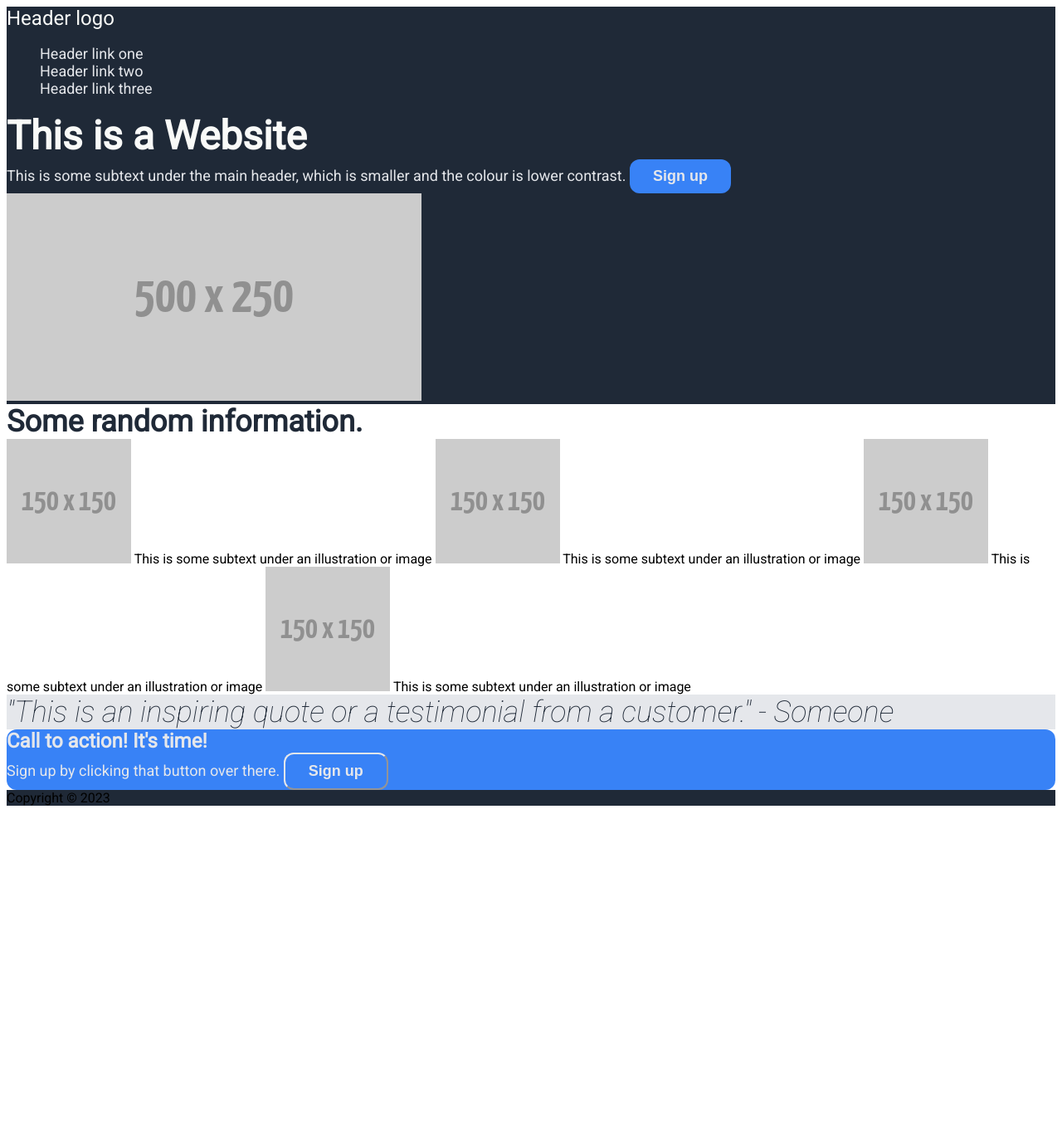
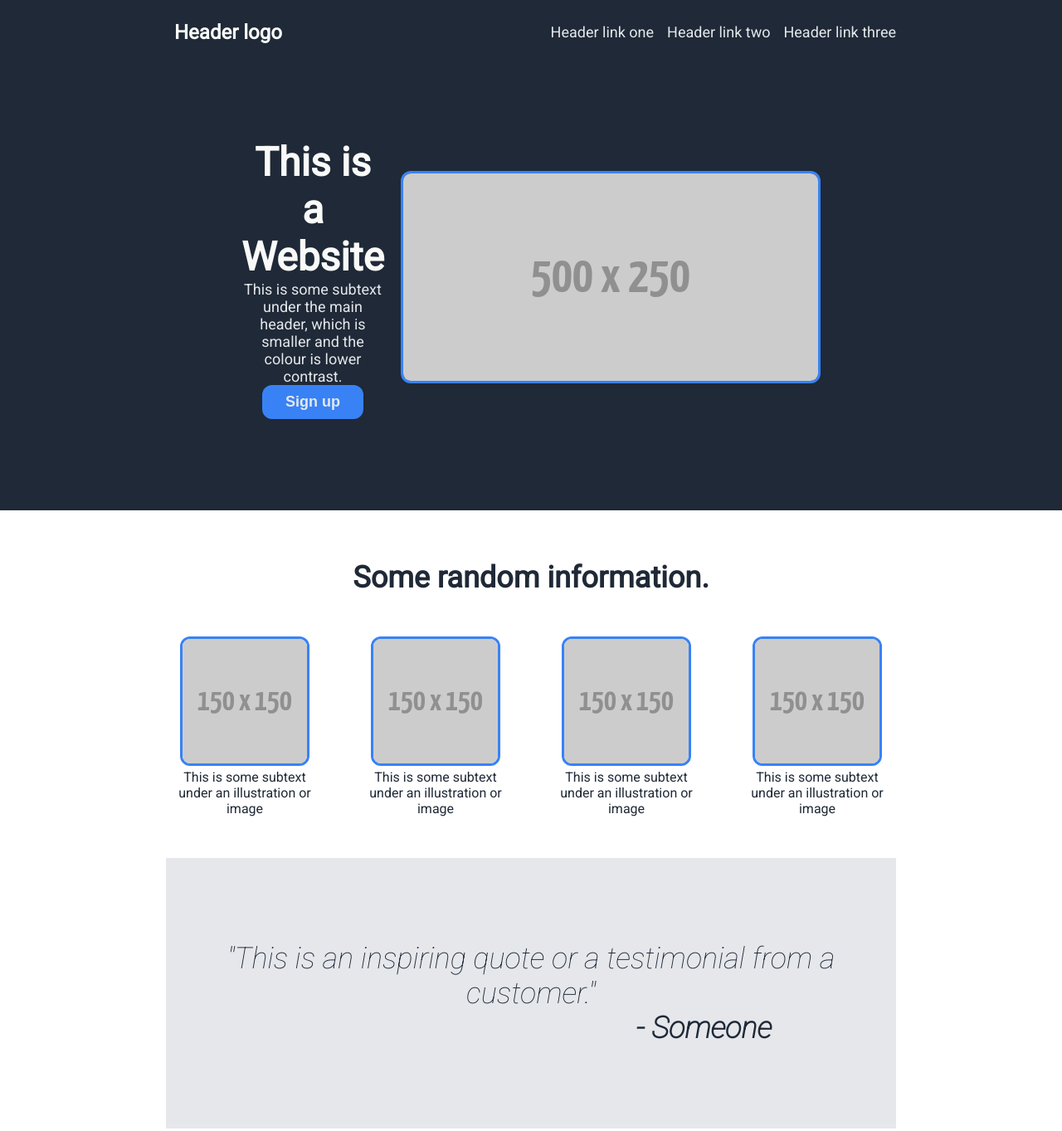
Before and after one commit to Jadex89/website1, a plain HTML site: page index.html in a window 1280 px wide. Shown: the top 1363 px of the page at 83% size. Before the commit the page ends 979 px from the top, so only its background shows below. Drawn offline with Linux system fonts and the light colour scheme.

Commit message:
Working on the layout using flex and trying to get it as close as I can to the design - needs more work

```diff
--- a/index.html
+++ b/index.html
@@ -9,8 +9,13 @@
         <link rel="preconnect" href="https://fonts.gstatic.com" crossorigin>
         <link href="https://fonts.googleapis.com/css2?family=Roboto:ital,wght@1,100&display=swap" rel="stylesheet">
     </head>
+
     <body>
+
         <div class="header">
+
+            <div class="hero-logo">
+
                 <div class="logo">
                 Header logo
                 </div>
@@ -21,42 +26,74 @@
                 <li><a href="#">Header link two</a></li>
                 <li><a href="#">Header link three</a></li>
                 </ul>
+            </div>
+
+            <div class="hero-main">
+
+                <div class="title-text">
+
                     <div class="header-title">
                         This is a Website
                     </div>
+
                     <div class="header-content">
 
 
                     This is some subtext under the main header, which is smaller and the colour is lower contrast.
 
                     <button class="button1">Sign up</button>
+                    </div></div>
 
+
+                    <div class="header-image">
                     <img src="./images/500x250.png" alt="">
+                    </div>
+                </div>
             </div>
 
         </div>
+
+        <div class="main-body">
 
             <div class="content">
 
                 <div class="content-title"> Some random information. </div>
 
-            <img src="./images/150x150.png" alt=""> This is some subtext under an illustration or image
-            <img src="./images/150x150.png" alt=""> This is some subtext under an illustration or image
-            <img src="./images/150x150.png" alt=""> This is some subtext under an illustration or image
-            <img src="./images/150x150.png" alt=""> This is some subtext under an illustration or image
+                <div class="container">
+                    <style>
+                        img {
+                            border: 3px solid #3882F6;
+                            border-radius: 12px;
+                        }
+                    </style>
 
+                    <div class="info">
+                        <img src="./images/150x150.png" alt=""> <div class="text">This is some subtext under an illustration or image</div></div>
+                    <div class="info">
+                        <img src="./images/150x150.png" alt=""> <div class="text">This is some subtext under an illustration or image</div></div>
+                    <div class="info">
+                        <img src="./images/150x150.png" alt=""> <div class="text">This is some subtext under an illustration or image</div></div>
+                    <div class="info">
+                        <img src="./images/150x150.png" alt=""> <div class="text">This is some subtext under an illustration or image</div></div>
+
+                </div>
+            </div>
+
+            <div class="quote">
+            <div class="comment">"This is an inspiring quote or a testimonial from a customer."</div>
+            <div class="name" >- Someone</div>
+            </div>
+
+            <div class="signup">
+
+             <div class="signup-title">Call to action! It's time!</div>
+
+                Sign up by clicking that button over there.
+
+                <button class="button2">Sign up</button>
 
             </div>
 
-        <div class="quote">
-            "This is an inspiring quote or a testimonial from a customer."
-            - Someone
-        </div>
-
-        <div class="signup">
-            <div class="signup-title">Call to action! It's time!</div>
-            Sign up by clicking that button over there.
-            <button class="button2">Sign up</button>
         </div>
 
         <div class="footer">
--- a/styles.css
+++ b/styles.css
@@ -1,16 +1,50 @@
 body {
     font-family: 'Roboto', sans-serif;
+    text-align: center;
+    color: #1F2937;
+    margin: 0;
+    display: flex;
+    flex-direction: column;
+
+
 }
 
 .header,
 .footer {
+    display: flex;
     background-color: #1F2937;
+    margin: 0;
+    padding: 10px 200px 10px;
+
+}
+
+.header {
+    margin: 0;
+
+
+    flex-direction: column;
+    justify-content: space-between;
+
+
 }
 
 .logo {
     font-size: 24px;
     color: #F9FAF8;
+    font-weight: 700;
+    padding: 10px;
 }
+
+
+.hero-logo {
+    display: flex;
+    flex-direction: row;
+    justify-content: space-between;
+    align-items: center;
+
+}
+
+
 
 .header-links,
 .header-content {
@@ -25,8 +59,28 @@ body {
     color: #F9FAF8;
 }
 
+.hero-main {
+    display: flex;
+    flex-direction: row;
+    align-items: center;
+    justify-content: center;
+    gap: 20px;
+    padding: 100px;
+
+
+}
+
+.title-text {
+    display: flex;
+    flex-direction: column;
+    max-width: 500px;
+}
+
 ul {
     list-style: none;
+    display: flex;
+    flex-direction: row;
+    gap: 16px;
 }
 
 a {
@@ -68,7 +122,35 @@ a {
     font-size: 36px;
     font-weight: 900;
     color: #1F2937;
+    margin-bottom: 50px;
 }
+
+.main-body {
+    display: flex;
+    flex-direction: column;
+    justify-content: center;
+    padding: 10px 200px 10px;
+    margin-top: 50px;
+}
+
+.content {
+    display: flex;
+    flex-direction: column;
+}
+
+.container {
+    display: flex;
+    justify-content: center;
+    gap: 40px;
+
+}
+
+.info {
+    max-width: 200px;
+
+  }
+
+
 
 .quote {
     background-color: #E5E7EB;
@@ -76,7 +158,19 @@ a {
     font-style: italic;
     font-size: 36px;
     color: #1F2937;
+    padding-top: 100px;
+    padding-bottom: 100px;
+    margin-top: 50px;
+    margin-bottom: 50px;
+
 }
+
+.name {
+    font-weight: 700;
+    text-align: right;
+    margin-right: 150px;
+}
+
 
 .signup {
     background-color: #3882F6;
@@ -85,9 +179,18 @@ a {
     font-size: 18px;
 
 
+
 }
 
 .signup-title {
     font-size: 24px;
     font-weight: 700;
 }
+
+.footer {
+    justify-content: center;
+    align-items: center;
+    color: #E5E7EB;
+    padding-top: 30px;
+    padding-bottom: 30px;
+}
```
Lines whose indentation alone changed are shown as unchanged.
